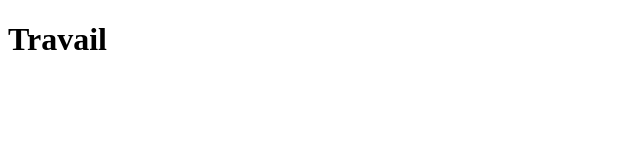
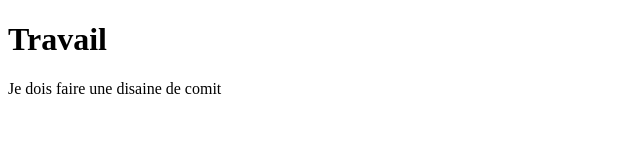
Before and after one commit to samVall-ssd/TestGit, a plain HTML site: page Index.html in a window 1280 px wide. Shown: the whole page, without its empty margins (0-640 px from the left). Drawn offline with Linux system fonts and the light colour scheme.

Commit message:
ajout de texte

```diff
--- a/Index.html
+++ b/Index.html
@@ -7,6 +7,10 @@
 </head>
 <body>
     <h1> Travail </h1>
+    <p>
+
+        Je dois faire une disaine de comit
+    </p>
 
 </body>
 </html>
```
